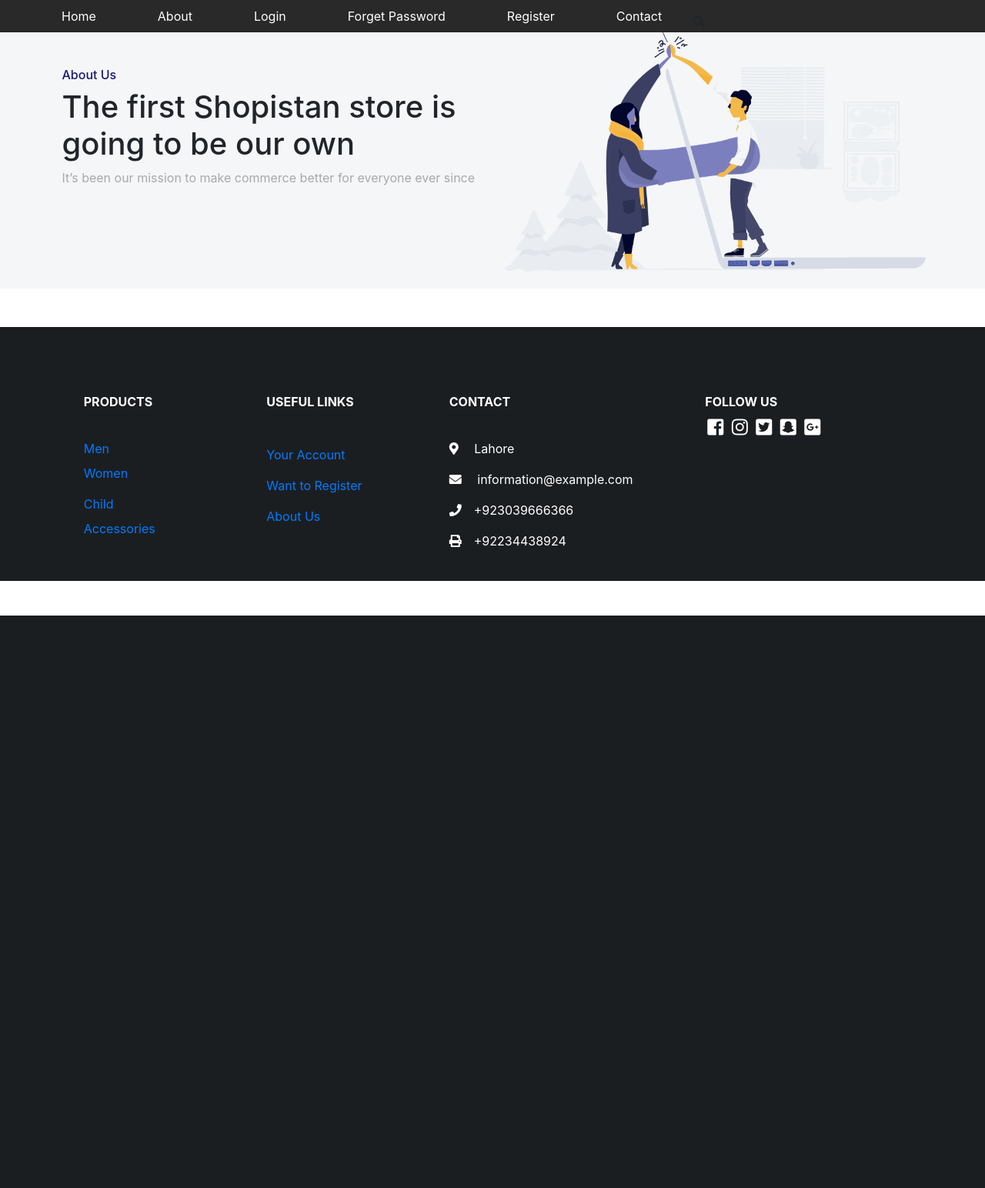
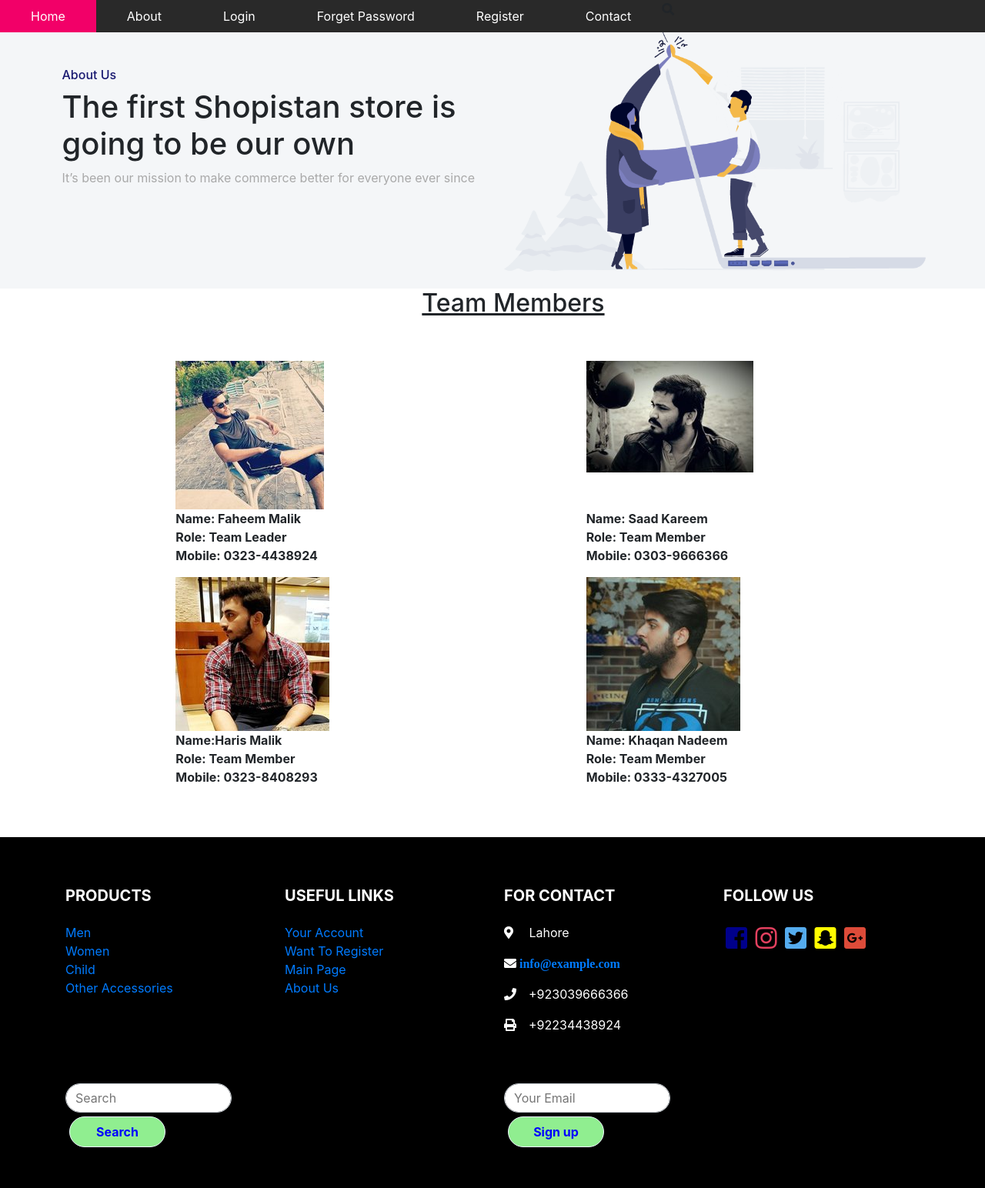
Before and after one commit to faheemmalik007/project, a PHP site: page /About-us.html in a window 1280 px wide. Shown: the whole page at 77% size. Before the commit the page ends 800 px from the top, so only its background shows below. Run offline with PHP 8.4, Linux system fonts and the light colour scheme; some libraries are stand-ins or nearby versions.

Commit message:
About us updated new images added with resizing

```diff
--- a/About-us.html
+++ b/About-us.html
@@ -41,78 +41,191 @@
                 </div>
         </div>
 </div>
+<div class="container-fluid">
+
+<div class="row">
+        <div class="col-lg-5 col-md-5 col-sm-5">
+
+        </div>
+        <h2 class="col-lg-5 col-md-5 col-sm-7 "><u>Team Members</u> </h2>
+</div>
+        <br>
+        <br>
+
+<div class = "row">
+        <div class="col-lg-5 offset-lg-2 col-md-5 offset-md-2 col-sm-5 offset-sm-2">
+                <img style="-webkit-border-radius:inherit;" src="images/faheem.jpg" alt = "Faheem Picture">
+        </div>
+        <div class="col-lg-5 col-md-5 col-sm-5">
+                <img src="images/saad.jpg" alt = "Saad Picture">
+        </div>
+</div>
+
+<div class = "row">
+        <div class="col-lg-5 offset-lg-2 col-md-5 offset-md-2 col-sm-5 offset-sm-2">
+                <p><b>Name: Faheem Malik</b> <br> <b>Role: Team Leader</b><br> <b>Mobile: 0323-4438924 </b></p>
+        </div>
+        <div class="col-lg-5 col-md-5 col-sm-5">
+                <p><b>Name: Saad Kareem</b> <br> <b>Role: Team Member</b><br> <b>Mobile: 0303-9666366 </b> </p>
+        </div>
+</div>
+
+<div class = "row">
+        <div class="col-lg-5 offset-lg-2 col-md-5 offset-md-2 col-sm-5 offset-sm-2">
+                <img src="images/haris.jpg" alt = "Haris Picture">
+        </div>
+        <div class="col-lg-5 col-md-5 col-sm-5">
+                <img src="images/khaqan.jpg" alt = "Khaqan Picture">
+        </div>
+</div>
+
+<div class = "row">
+        <div class="col-lg-5 offset-lg-2 col-md-5 offset-md-2 col-sm-5 offset-sm-2">
+                <p><b> Name:Haris Malik</b> <br> <b>Role: Team Member</b><br> <b>Mobile: 0323-8408293 </b> </p>
+        </div>
+        <div class="col-lg-5 col-md-5 col-sm-5 ">
+                <p><b>Name: Khaqan Nadeem</b> <br> <b>Role: Team Member</b> <br> <b>Mobile: 0333-4327005 </b></p>
+        </div>
+</div>
+
+</div>
 
 
-<footer class="page-footer font-small row py-4 d-flex align-items-center">
+<footer class="page-footer font-small teal pt-lg-5">
 
-        <div class="container text-center text-md-left mt-5 footer_">
-                <div class="row mt-3">
-                        <div class="col-md-2 col-lg-2 col-xl-2 mx-auto mb-4">
-                                <h6 class="text-uppercase font-weight-bold">Products</h6>
-                                <hr class="info-color mb-4 mt-0 d-inline-block mx-auto" style="width: 60px;">
-                                <hr class="deep-purple accent-2 mb-4 mt-0 d-inline-block mx-auto" style="width: 60px;">
-                                <ul class="navbar-nav mr-auto">
-                                        <li class="nav-item ">
-                                                <a class="footer-links" href="#!">Men</a>
+        <div class="container text-center text-md-left">
+
+
+                <div class="row">
+
+
+                        <div class="col-md-3 mx-auto">
+
+
+                                <h5 class="font-weight-bold text-uppercase mt-3 mb-4">Products</h5>
+
+                                <ul class="list-unstyled">
+                                        <li>
+                                                <a href="#!">Men</a>
                                         </li>
-                                        <li class="footer-links">
-                                                <a class="nav-link" href="#!">Women</a>
+                                        <li>
+                                                <a href="#!">Women</a>
                                         </li>
-                                        <li class="footer-links">
-                                                <a class="nav-link" href="#!">Child</a>
+                                        <li>
+                                                <a href="#!">Child</a>
+                                        </li>
+                                        <li>
+                                                <a href="#!">Other Accessories</a>
+                                        </li>
+                                </ul>
+
+                        </div>
+
+
+                        <hr class="clearfix w-100 d-md-none">
+
+                        <!-- Grid column -->
+                        <div class="col-md-3 mx-auto">
+
+                                <!-- Links -->
+                                <h5 class="font-weight-bold text-uppercase mt-3 mb-4">Useful Links</h5>
+
+                                <ul class="list-unstyled">
+                                        <li>
+                                                <a href="login.html">Your Account</a>
                                         </li>
 
-                                        <li class="nav-item ">
-                                                <a class="footer-links" href="#!">Accessories</a>
+                                        <li>
+                                                <a href="register.html">Want To Register</a>
                                         </li>
+
+                                        <li>
+                                                <a href="index.html">Main Page</a>
+                                        </li>
+                                        <li>
+                                                <a href="About-us.html">About Us</a>
+                                        </li>
+                                </ul>
+
+                        </div>
+
+                        <hr class="clearfix w-100 d-md-none">
+
+                        <div class="col-md-3 mx-auto">
+
+                                <!-- Links -->
+                                <h5 class="font-weight-bold text-uppercase mt-3 mb-4">For Contact</h5>
+
+                                <ul class="list-unstyled">
+
+                                        <p>
+                                        <li class="fa fa-map-marker-alt mr-3 " ></li> Lahore </p>
+
+                                        <li class="fa fa-envelope mr-3">
+                                                <a  href="http://www.gmail.com">info@example.com</a>
+                                        </li>
+                                        <p>
+                                        <li class="fa fa-phone mr-3"></li>+923039666366</p>
+
+                                        <p>
+                                        <li class="fa fa-print mr-3"></li>+92234438924</p>
 
                                 </ul>
 
                         </div>
-                        <div class="col-md-3 col-lg-2 col-xl-2 mx-auto mb-4">
-                                <h6 class="text-uppercase font-weight-bold">Useful links</h6>
-                                <hr class="info-color mb-4 mt-0 d-inline-block mx-auto" style="width: 60px;">
-                                <hr class="accent-2 mb-4 mt-0 d-inline-block mx-auto" style="width: 60px;">
-                                <ul class="navbar-nav mr-auto">
-                                        <li class="footer-links">
-                                                <a class="nav-link" href="login.html">Your Account</a>
-                                        </li>
-                                        <li class="footer-links">
-                                                <a class="nav-link" href="register.html">Want to Register</a>
-                                        </li>
-                                        <li class="footer-links">
-                                                <a class="nav-link" href="About-us.html">About Us</a>
-                                        </li>
-                                </ul>
-                        </div>
-                        <div class="col-md-4 col-lg-3 col-xl-3 mx-auto mb-md-0 mb-4"style="cursor: pointer">
-                                <h6 class="text-uppercase font-weight-bold">Contact</h6>
-                                <hr class="info-color mb-4 mt-0 d-inline-block mx-auto" style="width: 60px;">
-                                <hr class="deep-purple accent-2 mb-4 mt-0 d-inline-block mx-auto" style="width: 60px;">
-                                <p>
-                                        <i class="fa fa-map-marker-alt mr-3 " ></i> Lahore </p>
-                                <p>
-                                        <i class="fa fa-envelope mr-3"></i> information@example.com</p>
-                                <p>
-                                        <i class="fa fa-phone mr-3"></i>+923039666366</p>
 
-                                <p>
-                                        <i class="fa fa-print mr-3"></i>+92234438924</p>
+
+                        <hr class="clearfix w-100 d-md-none">
+
+
+                        <div class="col-md-3 mx-auto">
+
+                                <h5 class="font-weight-bold text-uppercase mt-3 mb-4">Follow Us</h5>
+
+                                <div>
+                                        <a href="http://www.facebook.com"><i class="fab fa-facebook-square icon_color1"></i></a>
+                                        <a href="http://www.instagram.com"><i class="fab fa-instagram icon_color2"></i></a>
+                                        <a href="http://www.twitter.com"><i class="fab fa-twitter-square icon_color3"></i></a>
+                                        <a href="http://www.snapchat.com"><i class="fab fa-snapchat-square icon_color4"></i></a>
+                                        <a href="http://www.gmail.com"><i class="fab fa-google-plus-square icon_color5"></i></a>
+                                </div>
 
                         </div>
-                        <div class="col-md-4 col-lg-3 col-xl-3 mx-auto mb-md-0 mb-4"style="cursor: pointer">
 
+                </div>
+
+        </div>
+
+        <div class="container">
+
+                <!--Grid row-->
+                <div class="row">
+
+                        <!--Grid column-->
+                        <div class="col-md-6 pt-4">
+
+                                <label for="Search"></label>
+                                <input class="SearchBar" size="20" type="text" id="search" placeholder="Search" aria-label="Search">
                                 <div>
-                                        <h6 class="text-uppercase font-weight-bold">Follow Us</h6>
-                                        <a href="http://www.facebook.com"><i class="fab fa-facebook-square icon_color"></i></a>
-                                        <a href="http://www.instagram.com"><i class="fab fa-instagram icon_color"></i></a>
-                                        <a href="http://www.twitter.com"><i class="fab fa-twitter-square icon_color"></i></a>
-                                        <a href="http://www.snapchat.com"><i class="fab fa-snapchat-square icon_color"></i></a>
-                                        <a href="http://www.gmail.com"><i class="fab fa-google-plus-square icon_color"></i></a>
+                                        <button class="btn btn-outline-secondary" type="button">Search</button>
                                 </div>
+
                         </div>
+
+                        <div class="col-md-6 pt-4">
+                                <label for="sign up"></label>
+                                <input type="text" size="20" class="SearchBar" id="sign up" required placeholder="Your Email">
+                                <div>
+                                        <button class="btn btn-outline-secondary" type="button">Sign up</button>
+                                </div>
+
+                        </div>
+
                 </div>
+
         </div>
+        <br>
+        <br>
 </footer>
 </body>
 </html>
--- a/css/about-us.css
+++ b/css/about-us.css
@@ -33,19 +33,7 @@
 
 }
 
-.icon_color{
-    color: white;
-    font-size: x-large;
-    padding: 3px;
-}
 
-
-#container{
-    box-sizing: border-box;
-    width:100%;
-    height: auto;
-
-}
 
 
 @media screen and (min-width: 500px) {
@@ -95,14 +83,209 @@
     }
 }
 
-.footer_{
+
+.page-footer{
+
     color: white;
+    margin-top: 50px;
+    background-color: black;
+
+}
+
+.SearchBar {
+    display: block;
+    overflow: hidden;
+    width: 40%;
+    height: calc(2.25rem + 2px);
+    padding: 0.375rem 0.75rem;
+    font-size: 1rem;
+    line-height: 1.5;
+    color: #495057;
+    background-color: #fff;
+    background-clip: padding-box;
+    border: 1px solid #ced4da;
+    border-radius: 1.25rem;
+    transition: border-color 0.15s ease-in-out, box-shadow 0.15s ease-in-out;
+}
+
+
+
+.form-control {
+    display: block;
+    overflow: hidden;
+    width: 100%;
+    height: calc(2.25rem + 2px);
+    padding: 0.375rem 0.75rem;
+    font-size: 1rem;
+    line-height: 1.5;
+    color: #495057;
+    background-color: #fff;
+    background-clip: padding-box;
+    border: 1px solid #ced4da;
+    border-radius: 1.25rem;
+    transition: border-color 0.15s ease-in-out, box-shadow 0.15s ease-in-out;
+}
+
+.btn{
+
+    border-radius: 1.25rem;
+    width: 125px;
+    height: 40px;
+    background-color: lightgreen;
+    display: inline;
+    font-weight: bold;
+    margin: 5px
+
 
 
 }
 
-footer{
-    margin-top: 50px;
-    background-color: #1b1e21;
+
+.btn-outline-secondary {
+    color: blue;
+    border-color: aliceblue;
+}
+
+.icon_color1{
+    color: darkblue;
+    font-size: xx-large;
+    padding: 3px;
+}
+.icon_color2{
+    color: #e4405f;
+    font-size: xx-large;
+    padding: 3px;
+}
+
+.icon_color3{
+    color: #55acee;
+    font-size: xx-large;
+    padding: 3px;
+}
+
+
+.icon_color4{
+    color: #FFFC00;
+    font-size: xx-large;
+    padding: 3px;
+}
+.icon_color5{
+    color:#dd4b39;
+    font-size: xx-large;
+    padding: 3px;
+}
+
+.row.heading h2 {
+    color: #fff;
+    font-size: 52.52px;
+    line-height: 95px;
+    font-weight: 400;
+    text-align: center;
+    margin: 0 0 40px;
+    padding-bottom: 20px;
+    text-transform: uppercase;
+}
+ul{
+    margin:0;
+    padding:0;
+    list-style:none;
+}
+.heading.heading-icon {
+    display: block;
+}
+.padding-lg {
+    display: block;
+    padding-top: 60px;
+    padding-bottom: 60px;
+}
+.practice-area.padding-lg {
+    padding-bottom: 55px;
+    padding-top: 55px;
+}
+.practice-area .inner{
+    border:1px solid #999999;
+    text-align:center;
+    margin-bottom:28px;
+    padding:40px 25px;
+}
+.our-webcoderskull .cnt-block:hover {
+    box-shadow: 0px 0px 10px rgba(0,0,0,0.3);
+    border: 0;
+}
+.practice-area .inner h3{
+    color:#3c3c3c;
+    font-size:24px;
+    font-weight:500;
+    font-family: 'Poppins', sans-serif;
+    padding: 10px 0;
+}
+.practice-area .inner p{
+    font-size:14px;
+    line-height:22px;
+    font-weight:400;
+}
+.practice-area .inner img{
+    display:inline-block;
+}
+
+
+.our-webcoderskull{
+    background: url("http://www.webcoderskull.com/img/right-sider-banner.png") no-repeat center top / cover;
 
 }
+.our-webcoderskull .cnt-block{
+    float:left;
+    width:100%;
+    background:#fff;
+    padding:30px 20px;
+    text-align:center;
+    border:2px solid #d5d5d5;
+    margin: 0 0 28px;
+}
+.our-webcoderskull .cnt-block figure{
+    width:148px;
+    height:148px;
+    border-radius:100%;
+    display:inline-block;
+    margin-bottom: 15px;
+}
+.our-webcoderskull .cnt-block img{
+    width:148px;
+    height:148px;
+    border-radius:100%;
+}
+.our-webcoderskull .cnt-block h3{
+    color:#2a2a2a;
+    font-size:20px;
+    font-weight:500;
+    padding:6px 0;
+    text-transform:uppercase;
+}
+.our-webcoderskull .cnt-block h3 a{
+    text-decoration:none;
+    color:#2a2a2a;
+}
+.our-webcoderskull .cnt-block h3 a:hover{
+    color:#337ab7;
+}
+.our-webcoderskull .cnt-block p{
+    color:#2a2a2a;
+    font-size:13px;
+    line-height:20px;
+    font-weight:400;
+}
+.our-webcoderskull .cnt-block .follow-us{
+    margin:20px 0 0;
+}
+.our-webcoderskull .cnt-block .follow-us li{
+    display:inline-block;
+    width:auto;
+    margin:0 5px;
+}
+.our-webcoderskull .cnt-block .follow-us li .fa{
+    font-size:24px;
+    color:#767676;
+}
+.our-webcoderskull .cnt-block .follow-us li .fa:hover{
+    color:#025a8e;
+}
```
Also changed, not shown: Contact-us.html (+124 -54 lines), css/contact-us.css (+82 -23 lines), images/faheem.jpg (added), images/haris.jpg (added), images/img.png (deleted), images/img2.jpg (deleted), images/img3.jpg (deleted), images/img4.png (deleted), images/img5.jpg (deleted), images/img6.jpg (deleted), images/img7.jpg (added), images/khaqan.jpg (added), images/saad.jpg (added), 1 other file.
